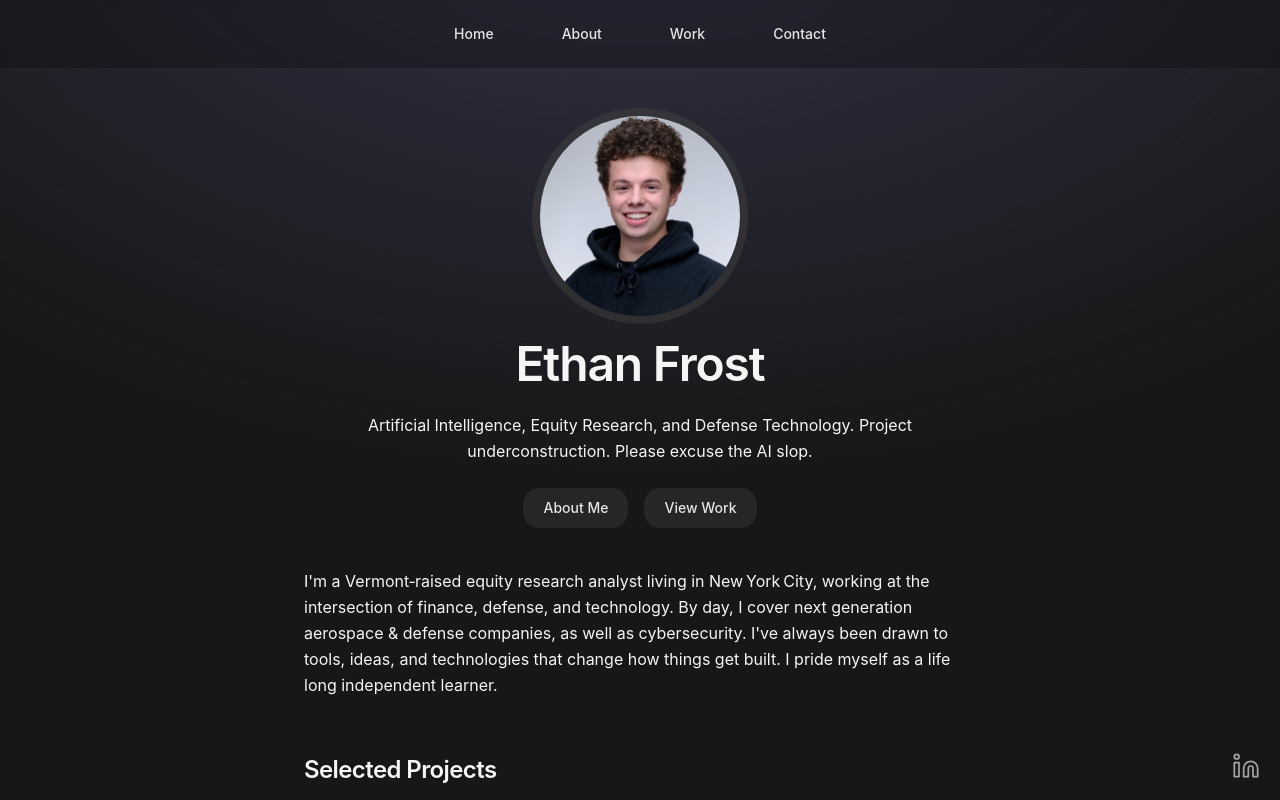
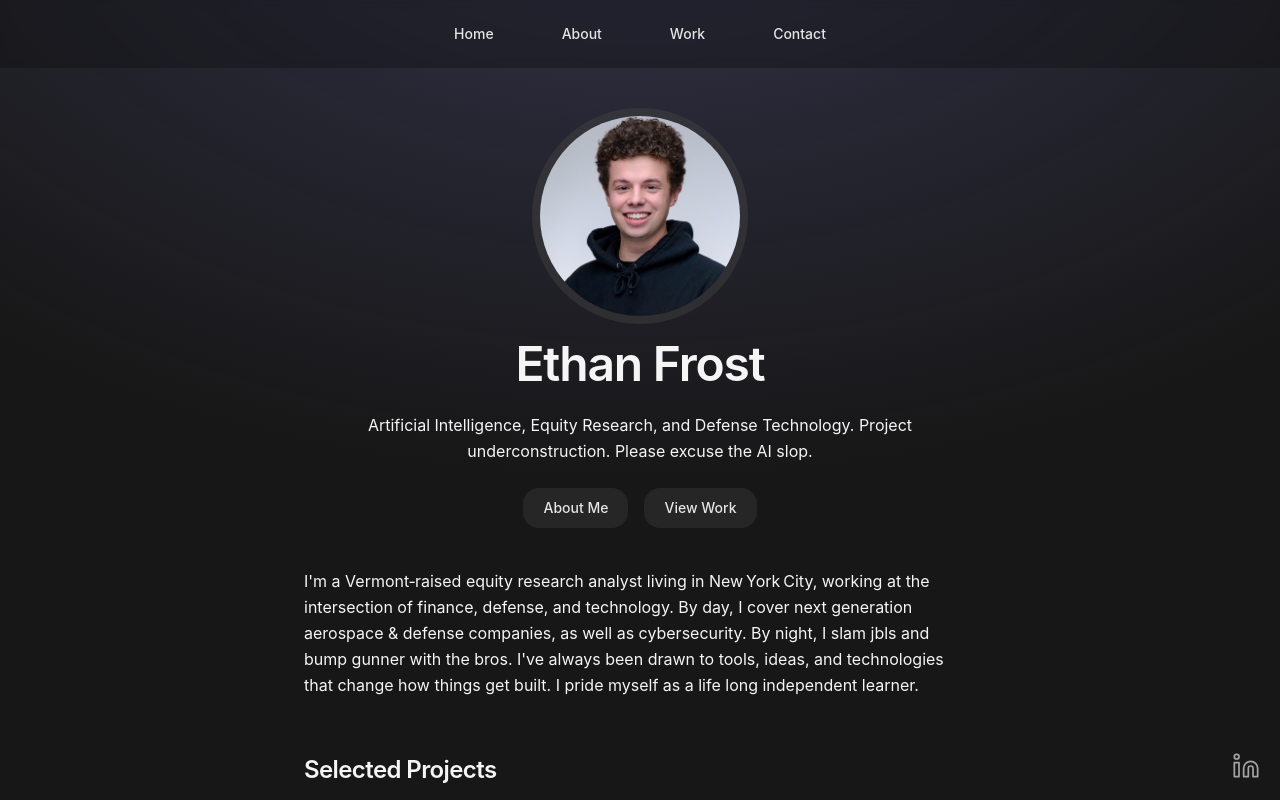
Before and after one commit to ethan-frost-xyz/personal-site, a Next.js app in the folder personal-site/: page / in a window 1280 px wide. Shown: the top 800 px of the page. Built offline with nearby package versions, Linux system fonts and the light colour scheme.

Commit message:
fixes patches, fixing the mess i made pt 2. etc. etc.

```diff
--- a/personal-site/src/app/page.tsx
+++ b/personal-site/src/app/page.tsx
@@ -1,6 +1,7 @@
+import headshot from '../components/headshot.jpeg';
 import Link from 'next/link';
 import Image from 'next/image';
-import { Metadata } from 'next/types';
+import type { Metadata } from 'next';
 import Card from '@/components/ui/card';
 import { Section, H2, P, Button } from "../components/primitives"
 import {Dialog, DialogTrigger} from "@/components/ui/dialog"
@@ -20,7 +21,7 @@ export default function Home() {
           <div className="relative group">
             <div className="absolute -inset-2 rounded-full bg-neutral-700/50 transition-all duration-300 group-hover:bg-neutral-600/50 group-hover:shadow-[0_0_20px_rgba(255,255,255,0.1)]" />
             <Image
-              src="/images/headshot.jpeg"
+              src={headshot}
               alt="Ethan Frost"
               width={200}
               height={200}
@@ -47,7 +48,8 @@ export default function Home() {
           <P>
             I&apos;m a Vermont‑raised equity research analyst living in New York City, working at the
             intersection of finance, defense, and technology. By day, I cover
-            next generation aerospace & defense companies, as well as cybersecurity. I&apos;ve
+            next generation aerospace & defense companies, as well as cybersecurity. By night,
+            I slam jbls and bump gunner with the bros. I&apos;ve
             always been drawn to tools, ideas, and technologies that change how
             things get built. I pride myself as a life long independent learner.
           </P>
```
Also changed, not shown: 1 other file (tests, documents, lock files or other folders).
